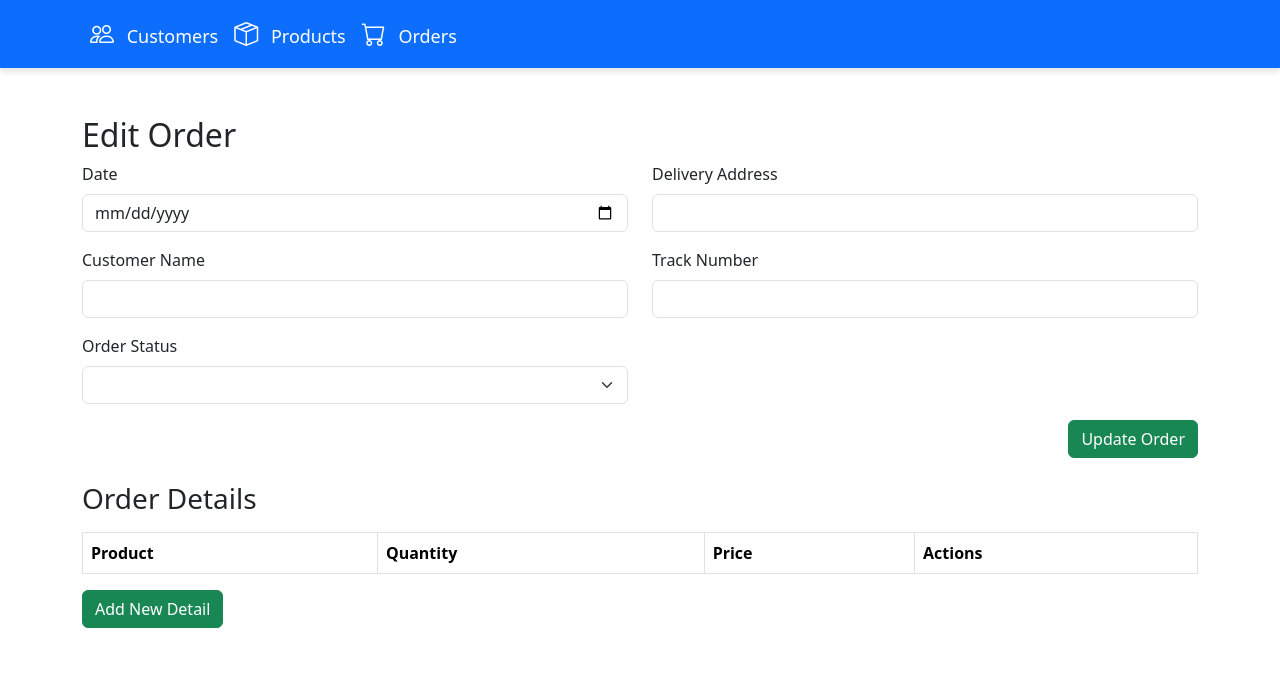
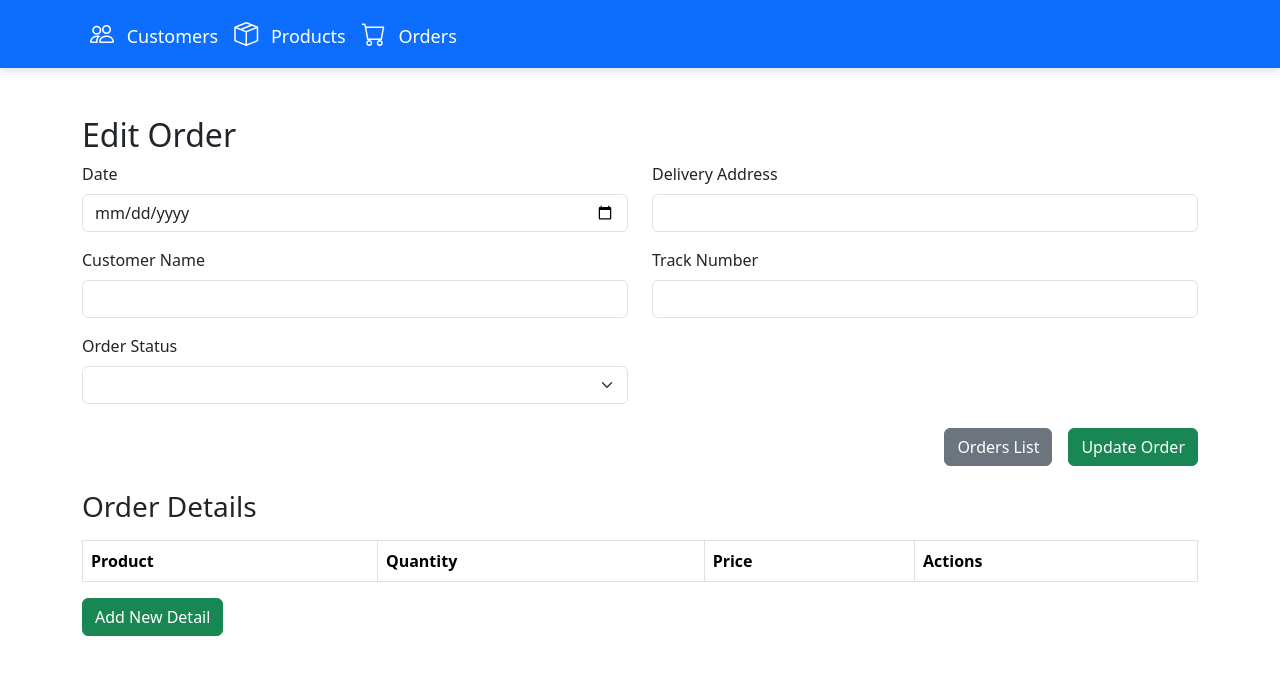
Before and after one commit to NdiayeOusmanaCamara/manager_order, a Vue app: page /EditOrder/1 in a window 1280 px wide. Shown: the top 674 px of the page. Built offline with nearby package versions, Linux system fonts and the light colour scheme.

Commit message:
update editOrder file

```diff
--- a/src/components/Orders/EditOrder.vue
+++ b/src/components/Orders/EditOrder.vue
@@ -36,8 +36,9 @@
         </div>
       </div>
 
-      <div class="d-flex justify-content-end">
-        <button type="submit" class="btn btn-success">Update Order</button>
+      <div class="d-flex justify-content-end gap-3">
+        <button @click="cancelEdit" type="button" class="btn btn-secondary mt-2">Orders List</button>
+        <button type="submit" class="btn btn-success mt-2">Update Order</button>
       </div>
     </form>
 
@@ -87,34 +88,45 @@ const order = ref({
 
 const orderId = ref(null);
 
+// Load order data from localStorage when component is mounted
 const loadOrder = () => {
   const orders = JSON.parse(localStorage.getItem('orders')) || [];
   const foundOrder = orders[orderId.value];
   if (foundOrder) {
-    order.value = foundOrder;
+    order.value = foundOrder;  // Load the found order into the order object
   }
 };
 
+// Add a new detail row to the order details
 const addDetail = () => {
   order.value.details.push({ product: '', quantity: 1, price: 0 });
 };
 
+// Remove a detail from the order details list
 const removeDetail = (index) => {
   order.value.details.splice(index, 1);
 };
 
+// Update the order in localStorage and navigate to the Orders list
 const updateOrder = () => {
   const orders = JSON.parse(localStorage.getItem('orders')) || [];
-  orders[orderId.value] = order.value; // Update the order with the new values
+  orders[orderId.value] = order.value;  // Update the specific order
   localStorage.setItem('orders', JSON.stringify(orders));
-  router.push('/Orders'); // Redirect to the list of orders
+  router.push('/Orders');  // Redirect to orders list
 };
 
+// Cancel editing and return to the orders list page
+const cancelEdit = () => {
+  router.push('/Orders');
+};
+
+// Load the order data when the component is mounted
 onMounted(() => {
-  orderId.value = parseInt(router.currentRoute.value.params.id);
+  orderId.value = parseInt(router.currentRoute.value.params.id);  // Get the order ID from route params
   loadOrder();
 });
 </script>
 
 <style scoped>
+/* Add any custom styles here if needed */
 </style>
```
